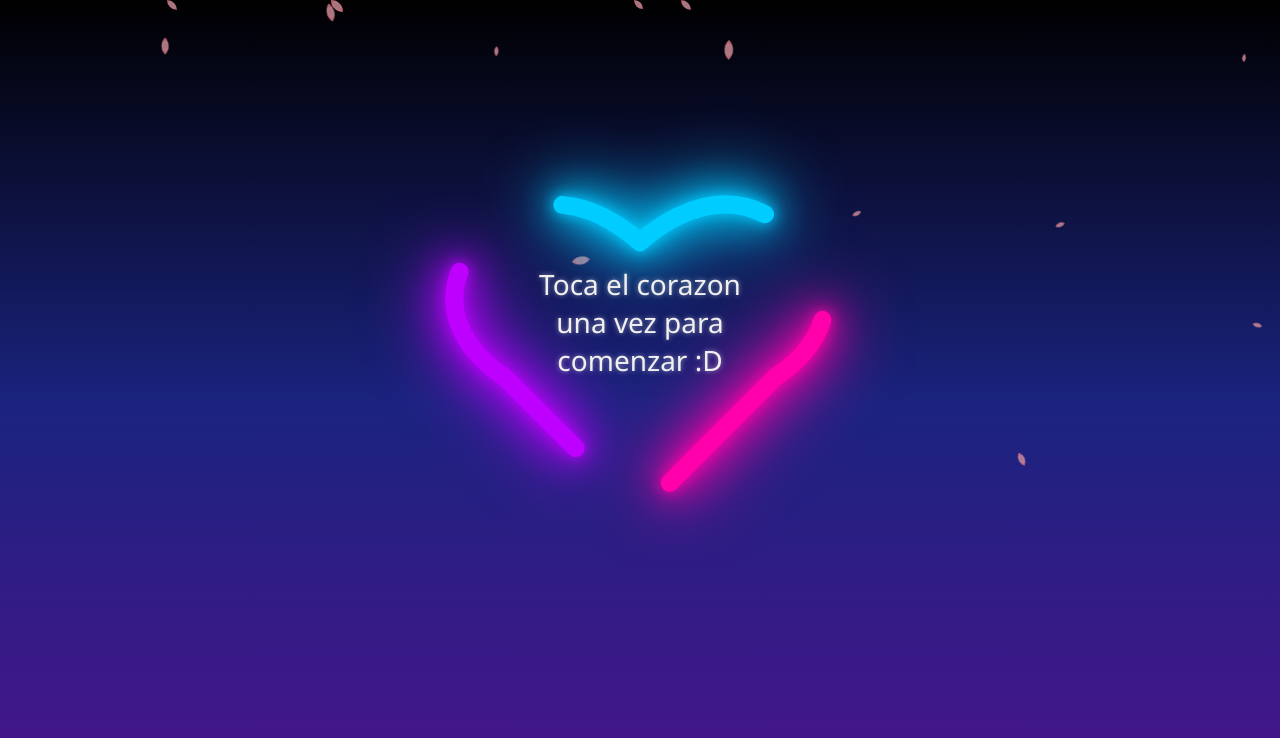
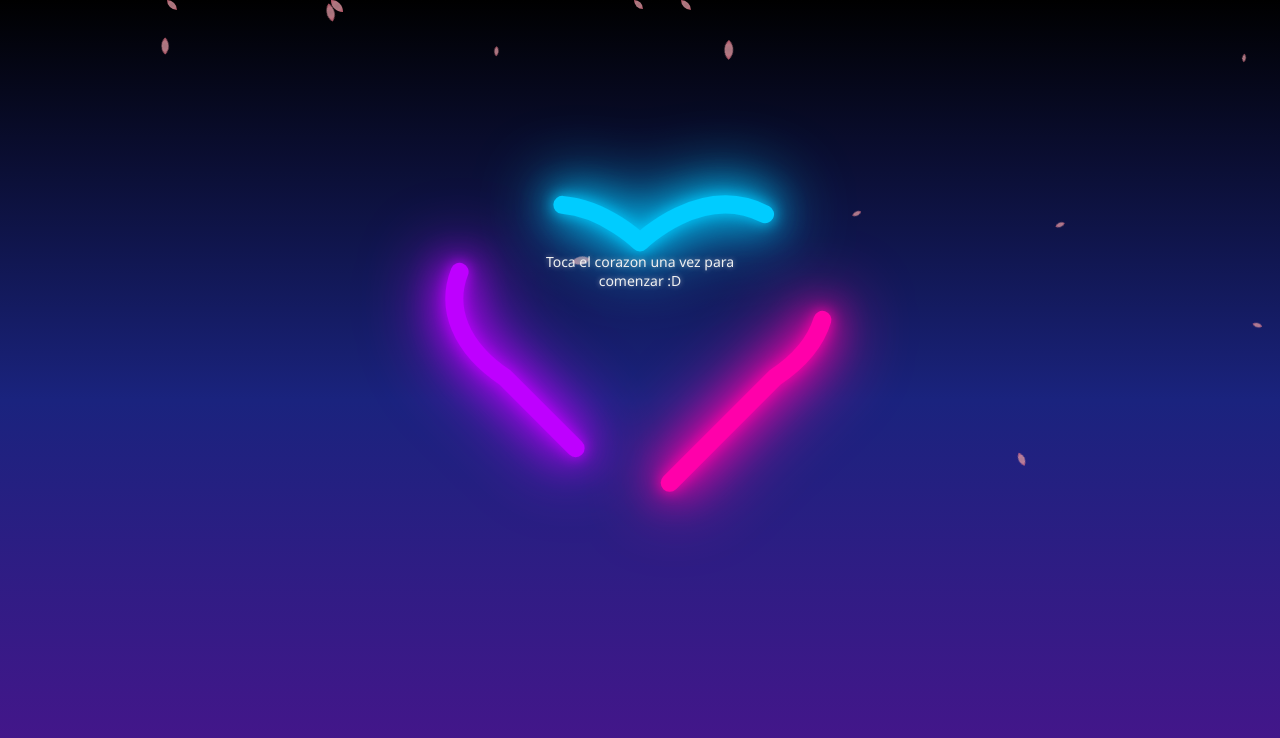
Before and after one commit to Uli121HK/Detallito, a plain HTML site: page index.html in a window 1280 px wide. Drawn offline with Linux system fonts and the light colour scheme.

Commit message:
Commit inicial del proyecto

```diff
--- a/style.css
+++ b/style.css
@@ -86,14 +86,14 @@ body {
 .text-message {
     position: absolute;
     left: 50%;
-    top: 20%;
+    top: 17%;
     transform: translateX(-50%);
     /* MODIFICAR: Color del texto */
     color: #f0f0f0;
     text-align: center;
     opacity: 0;
     text-shadow: 0 0 5px rgba(255, 255, 255, 0.5);
-    font-size: 28px;
+    font-size: 14px;
 }
 
 #first-message {
```
